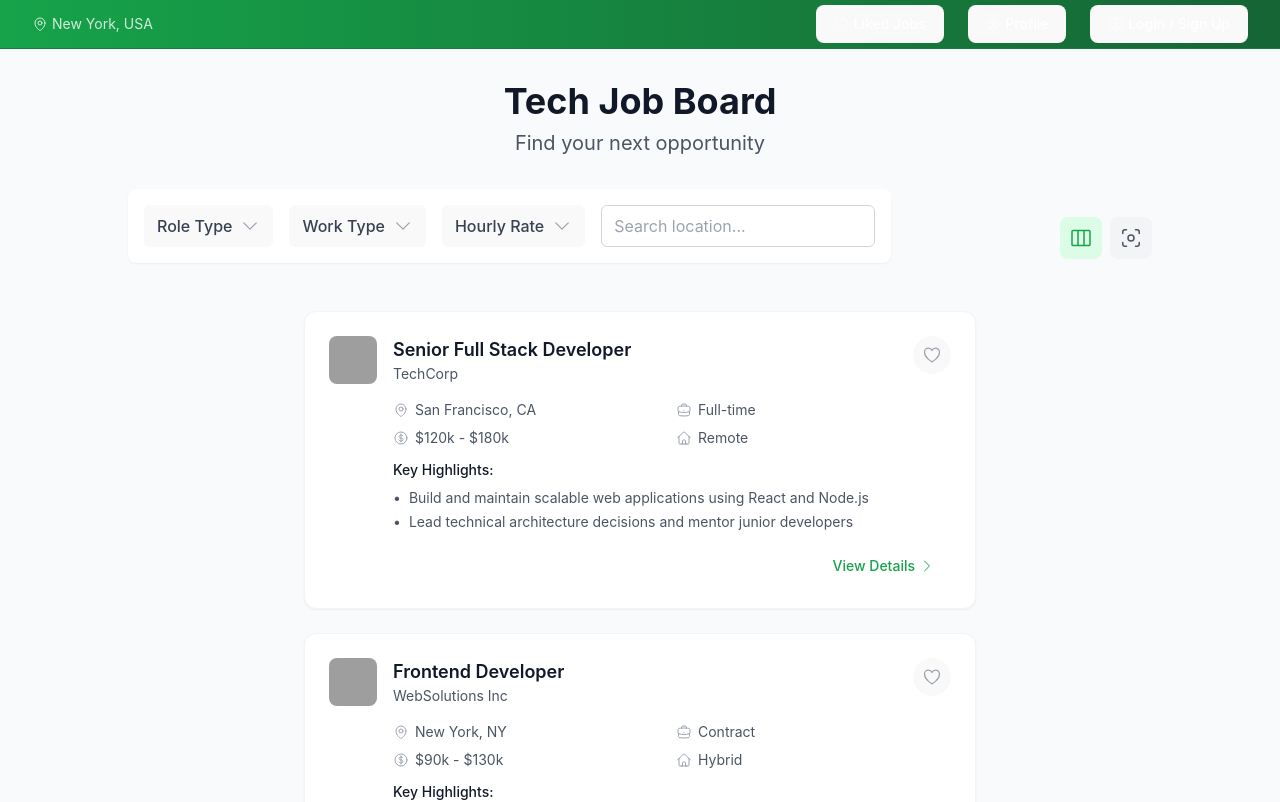
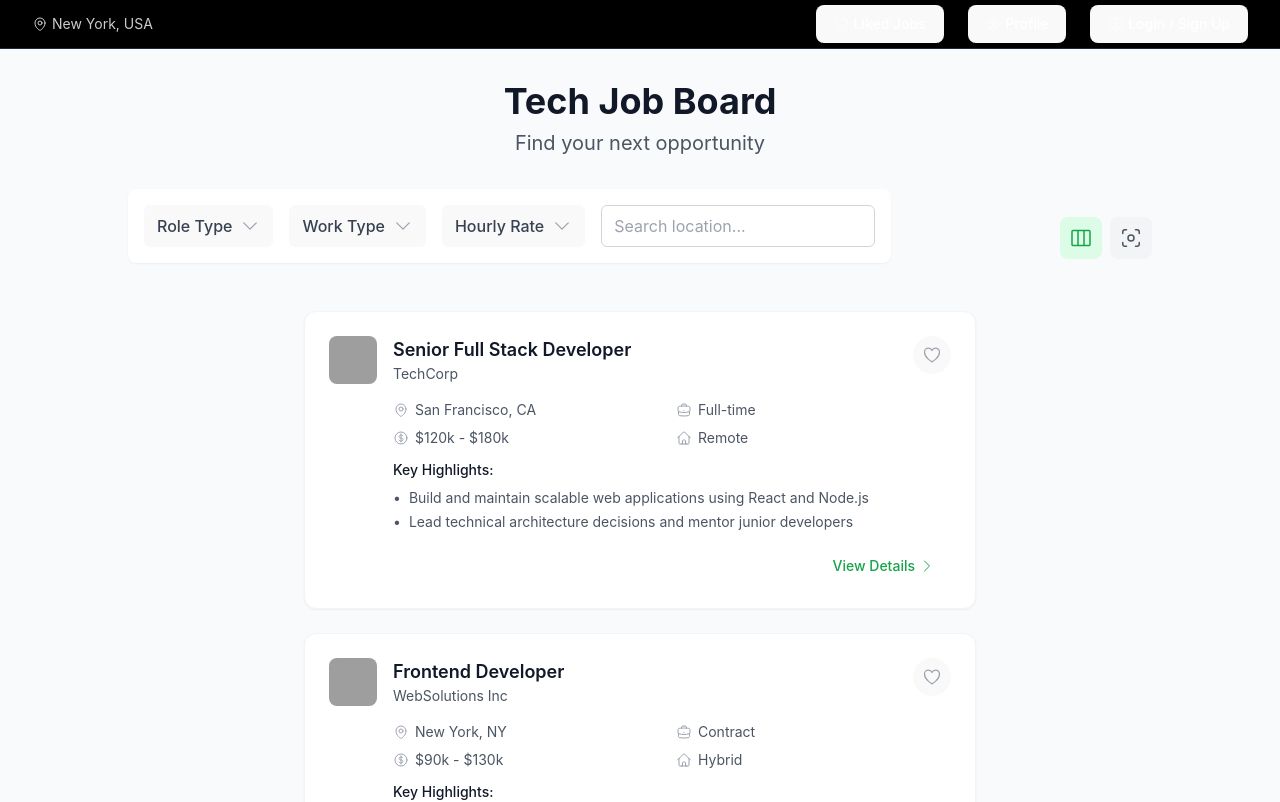
Before and after one commit to iammulla/job-board, a React (Vite) app: page / in a window 1280 px wide. Shown: the top 802 px of the page. Built offline with nearby package versions, Linux system fonts and the light colour scheme; grey boxes are pictures that could not be loaded.

Commit message:
Update header bar to black and add green hover effect to location

```diff
--- a/src/App.jsx
+++ b/src/App.jsx
@@ -76,11 +76,11 @@ function App() {
   return (
     <div className="min-h-screen w-full bg-gray-50">
       {/* Top Navigation Bar */}
-      <div className="bg-gradient-to-r from-primary-600 to-primary-800 border-b border-primary-700">
+      <div className="bg-black border-b border-gray-800">
         <div className="max-w-7xl mx-auto px-4 sm:px-6 lg:px-8">
           <div className="flex justify-between items-center h-12">
             {/* Location */}
-            <div className="flex items-center text-sm text-white/80">
+            <div className="flex items-center text-sm text-white/80 hover:text-primary-400 transition-colors cursor-pointer">
               <MapPinIcon className="h-4 w-4 mr-1" />
               <span>New York, USA</span>
             </div>
```
